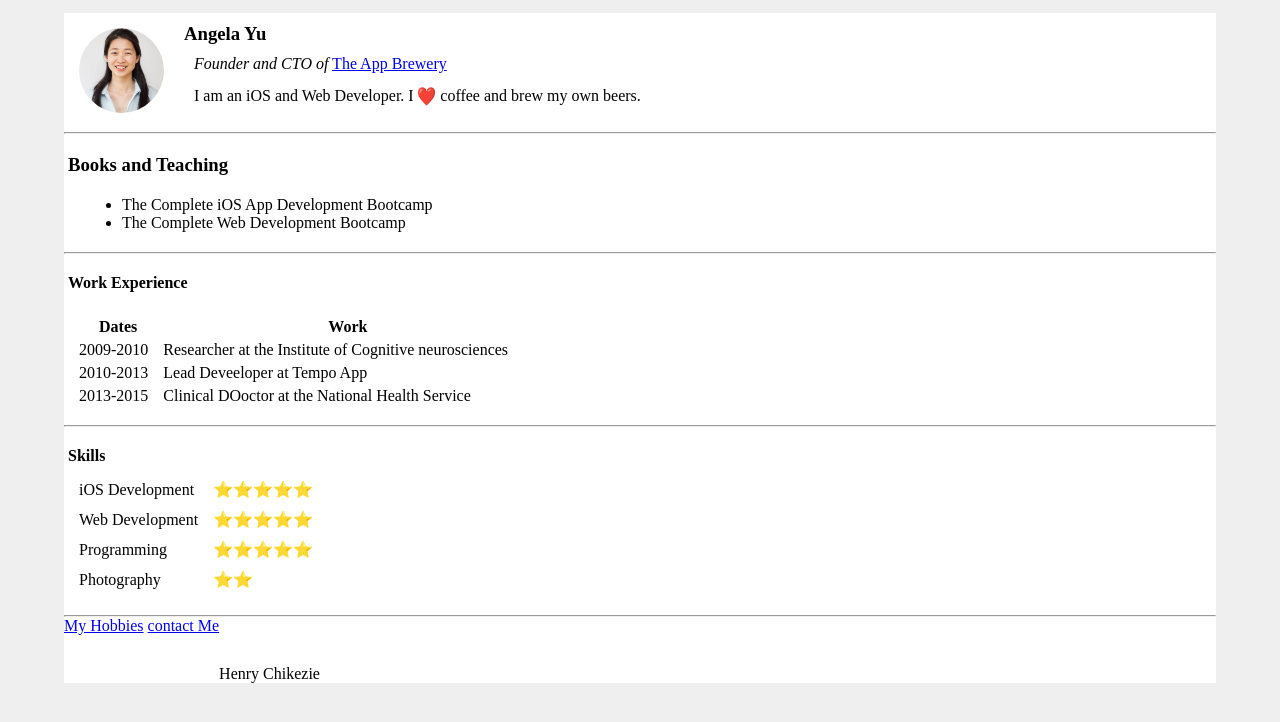
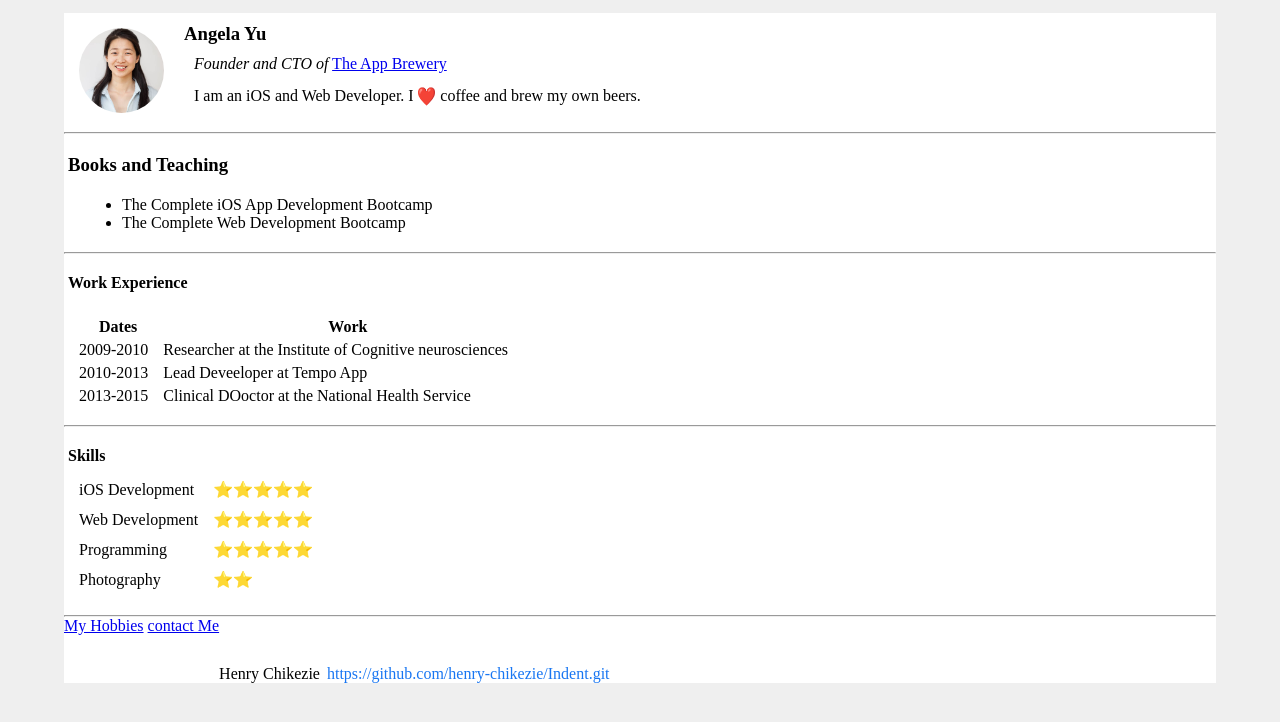
Before and after one commit to henry-chikezie/Indent, a plain HTML site: page index.html in a window 1280 px wide. Drawn offline with Linux system fonts and the light colour scheme.

Commit message:
Update index.html
added my git link

```diff
--- a/index.html
+++ b/index.html
@@ -96,7 +96,7 @@
                 </div>
                 <div class="foot1">
                     <P>Henry Chikezie</P>
-                    <a href=""></a>
+                    <a href="https://github.com/henry-chikezie/Indent.git">https://github.com/henry-chikezie/Indent.git</a>
                 </div>
             </div>
 
```
